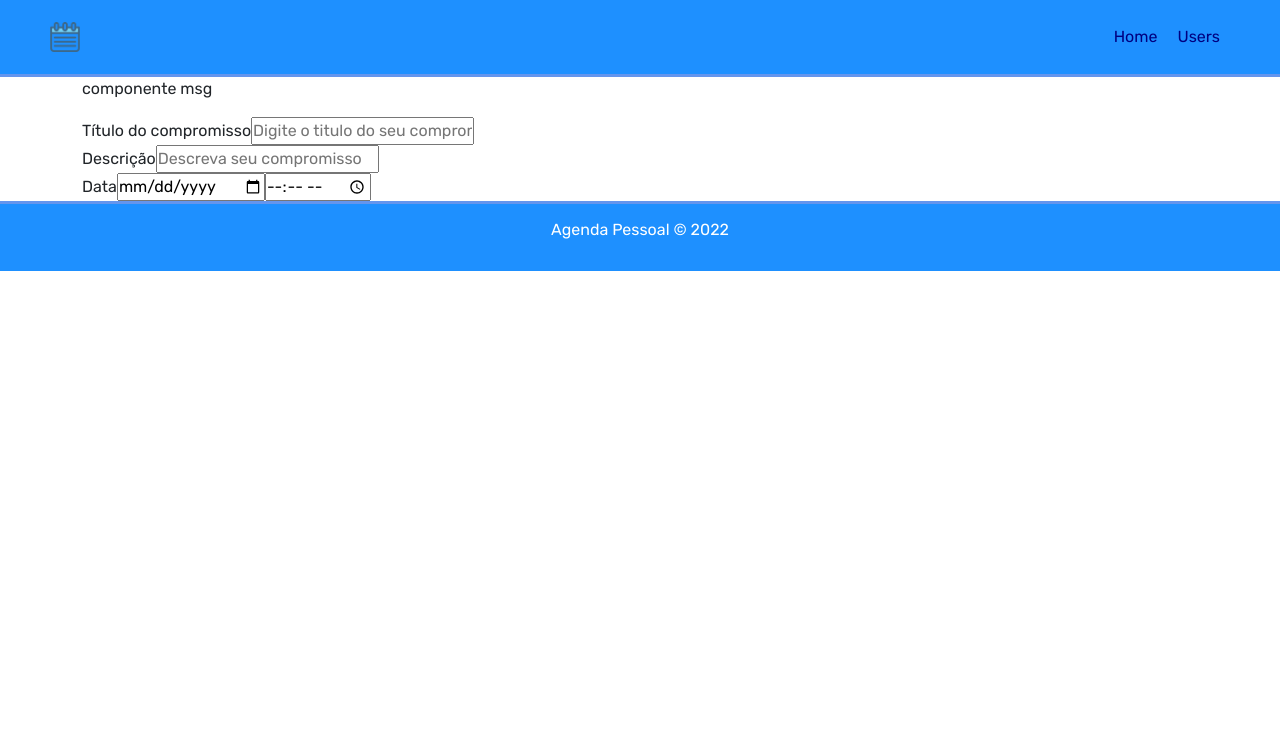
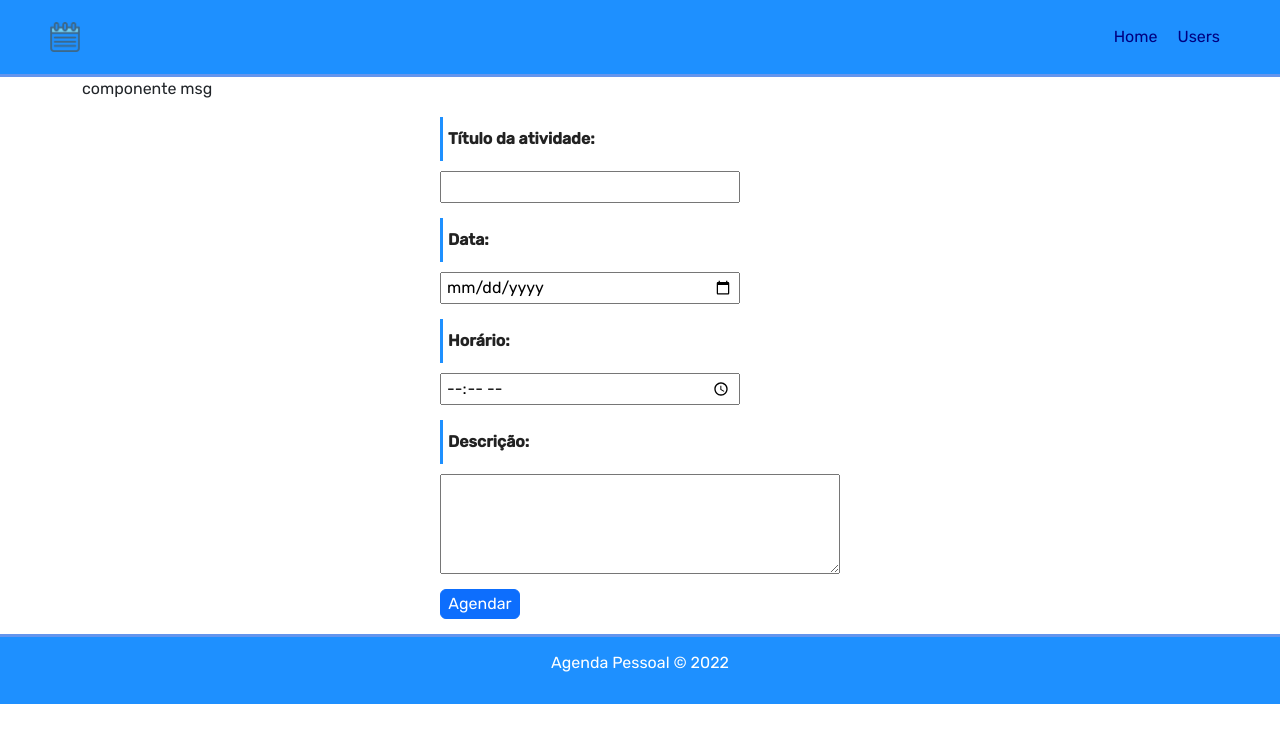
Before and after one commit to EveraldoTorres1984/Agenda, a Vue app in the folder agenda_front/: page /users in a window 1280 px wide. Shown: the top 742 px of the page. Built offline with nearby package versions, Linux system fonts and the light colour scheme; no server answers; a web font is replaced by a local one.

Commit message:
Cadastros da agenda concluídos

```diff
--- a/agenda_front/src/components/ScheduleForm.vue
+++ b/agenda_front/src/components/ScheduleForm.vue
@@ -4,29 +4,71 @@
 
     <form id="schedule-form">
       <div class="input-container">
-            <label for="title">Título do compromisso</label>
-            <input type="text" id="title" name="title" v-model="title" placeholder="Digite o titulo do seu compromisso">
+        <label for="title">Título da atividade:</label>
+        <input type="text" id="title" name="title" v-model="title" />
       </div>
       <div class="input-container">
-            <label for="title">Descrição</label>
-            <input type="text" id="description" name="description" v-model="description" placeholder="Descreva seu compromisso">
+        <label for="title">Data:</label>
+        <input type="date" id="date" name="date" v-model="date" />
       </div>
       <div class="input-container">
-            <label for="title">Data</label>
-            <input type="date" id="date" name="date" v-model="date">
-            <input type="time" id="time" name="time" v-model="time">
+        <label for="title">Horário:</label>
+        <input type="time" id="time" name="time" v-model="time" />
+      </div>
+      <div class="input-container">
+        <label for="title">Descrição:</label>
+        <textarea
+          type="text"
+          id="description"
+          name="description"
+          v-model="description"
+        />
+      </div>
+      <div class="input-container">
+        <input type="submit" class="btn btn-primary" value="Agendar" />
       </div>
     </form>
   </div>
 </template>
 
 <script>
-
 export default {
-   name:"ScheduleForm"
-}
+  name: "ScheduleForm",
+};
 </script>
 
 <style scoped>
+#schedule-form {
+  max-width: 400px;
+  margin: 0 auto;
+}
 
+.input-container {
+  display: flex;
+  flex-direction: column;
+  margin-bottom: 15px;
+}
+
+label {
+  font-weight: bold;
+  margin-bottom: 10px;
+  color: #222;
+  padding: 10px 5px;
+  border-left: 3px solid #1e90ff;
+}
+
+input,
+select {
+  padding: 2px 5px;
+  width: 300px;
+}
+
+textarea {
+  height: 100px;
+  width: 400px;
+}
+
+.btn {
+  width: 80px;
+}
 </style>
--- a/agenda_front/src/views/Users.vue
+++ b/agenda_front/src/views/Users.vue
@@ -1,7 +1,6 @@
 <template>
   <div class="container ">
   <ScheduleForm/>
-
   </div>
 </template>
 
@@ -27,7 +26,6 @@ export default {
         this.users = r;
       });
   },
+
 };
-
-
 </script>
```
Also changed, not shown: 2 other files (tests, documents, lock files or other folders). Lines whose indentation alone changed are shown as unchanged.
